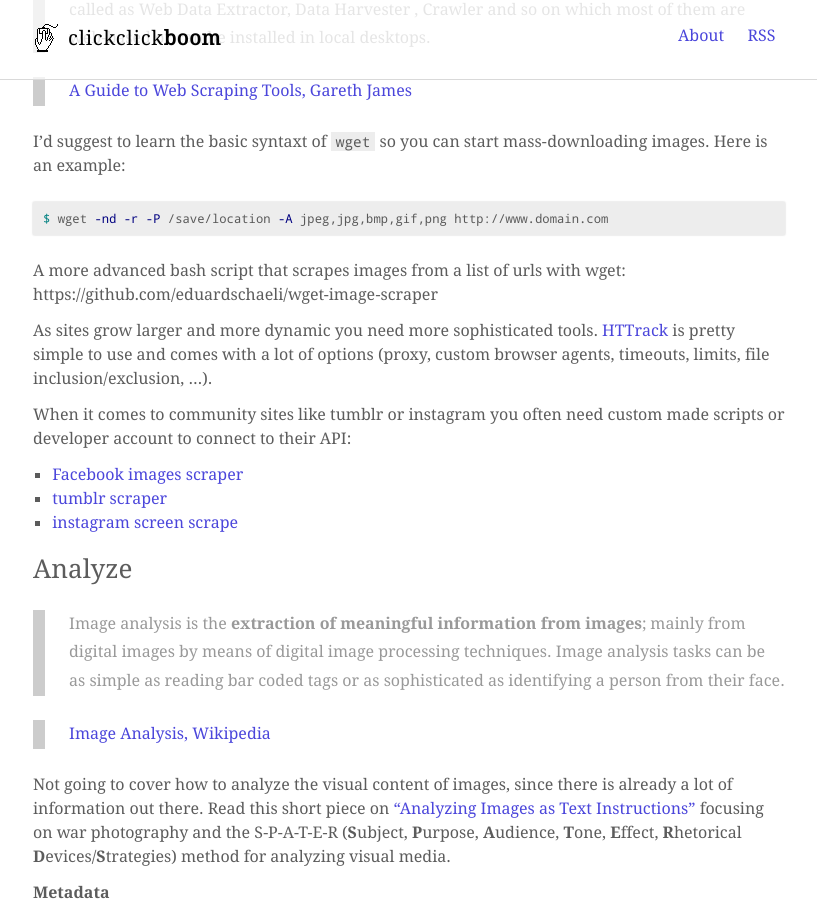
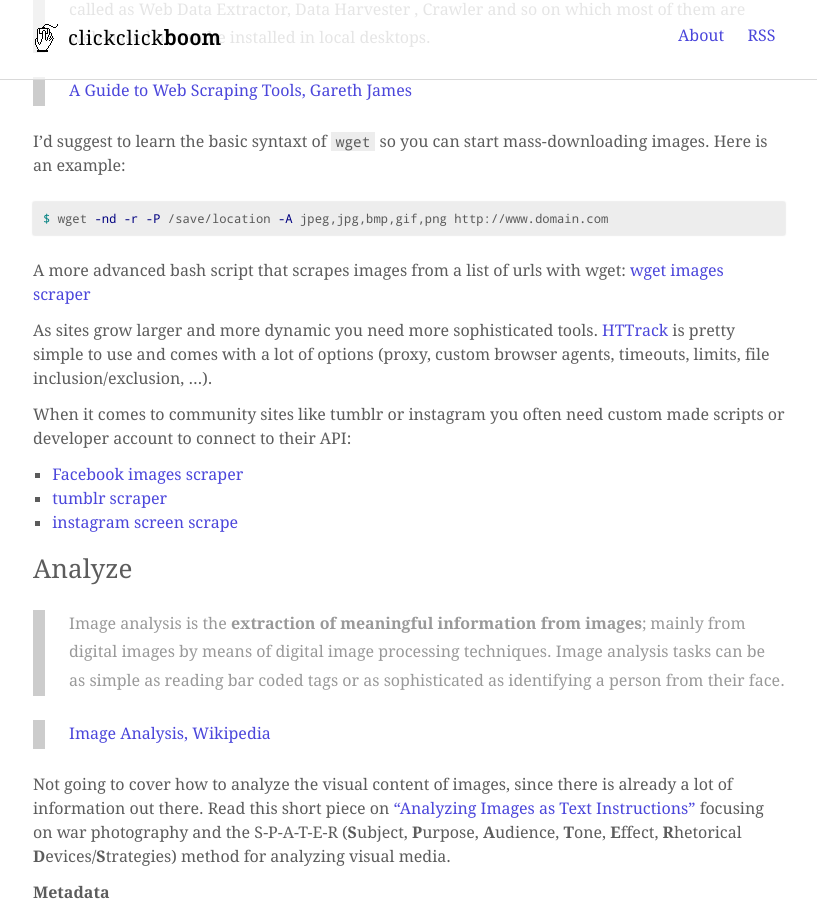
Before and after one commit to mrpnkt/mrpnkt.github.io, a Jekyll site: the page built from _posts/2016-07-06-incomplete-guide-to-image-research.md, in a window 1280 px wide and 900 px high, scrolled down 5573 px. Shown: the whole window, without its empty margins (231-1048 px from the left). Built offline with Jekyll 4.4.1, drawn with Linux system fonts in a browser that asks for light colours.

Commit message:
Update 2016-07-06-incomplete-guide-to-image-research.md

````diff
--- a/_posts/2016-07-06-incomplete-guide-to-image-research.md
+++ b/_posts/2016-07-06-incomplete-guide-to-image-research.md
@@ -78,7 +78,7 @@ I'd suggest to learn the basic syntaxt of `wget` so you can start mass-downloadi
 $ wget -nd -r -P /save/location -A jpeg,jpg,bmp,gif,png http://www.domain.com
 ```
 A more advanced bash script that scrapes images from a list of urls with wget:
-https://github.com/eduardschaeli/wget-image-scraper
+[wget images scraper](https://github.com/eduardschaeli/wget-image-scraper)
 
 As sites grow larger and more dynamic you need more sophisticated tools. [HTTrack](http://www.httrack.com/) is pretty simple to use and comes with a lot of options (proxy, custom browser agents, timeouts, limits, file inclusion/exclusion, ...).
 
````
